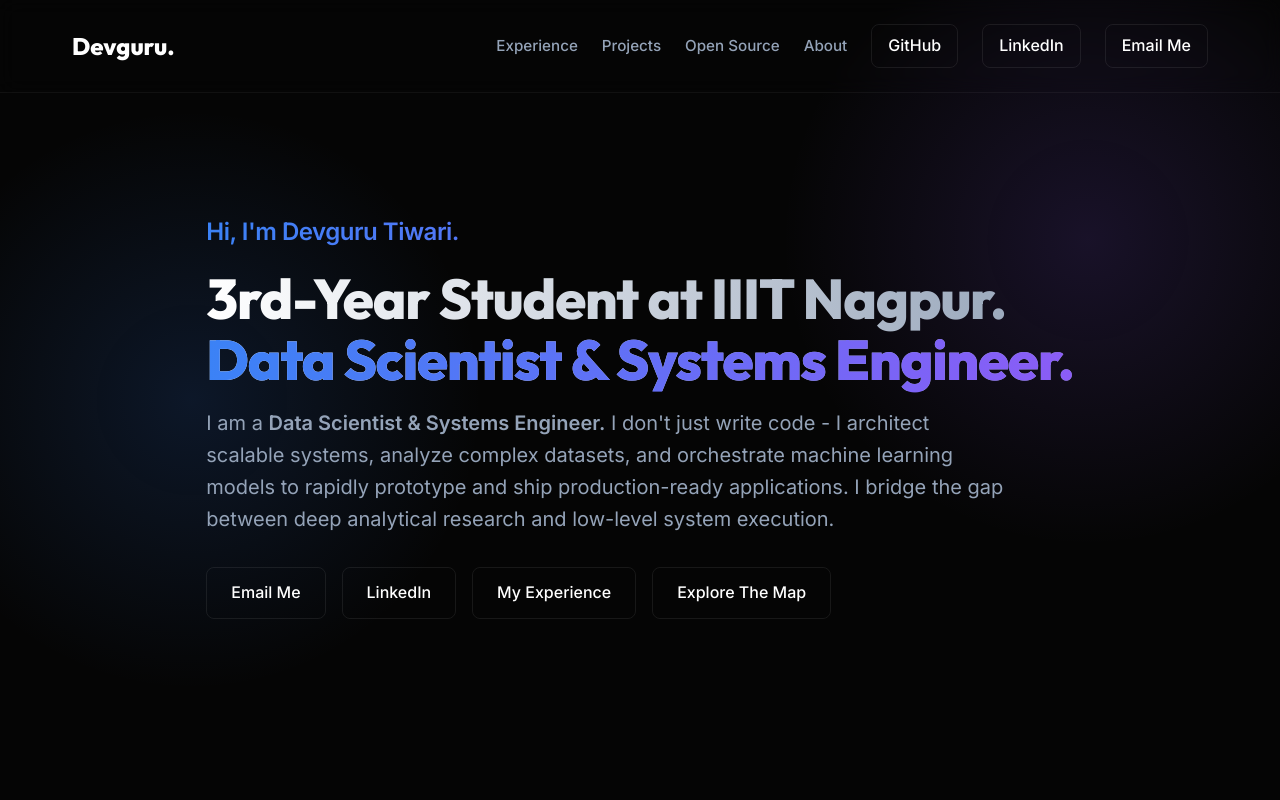
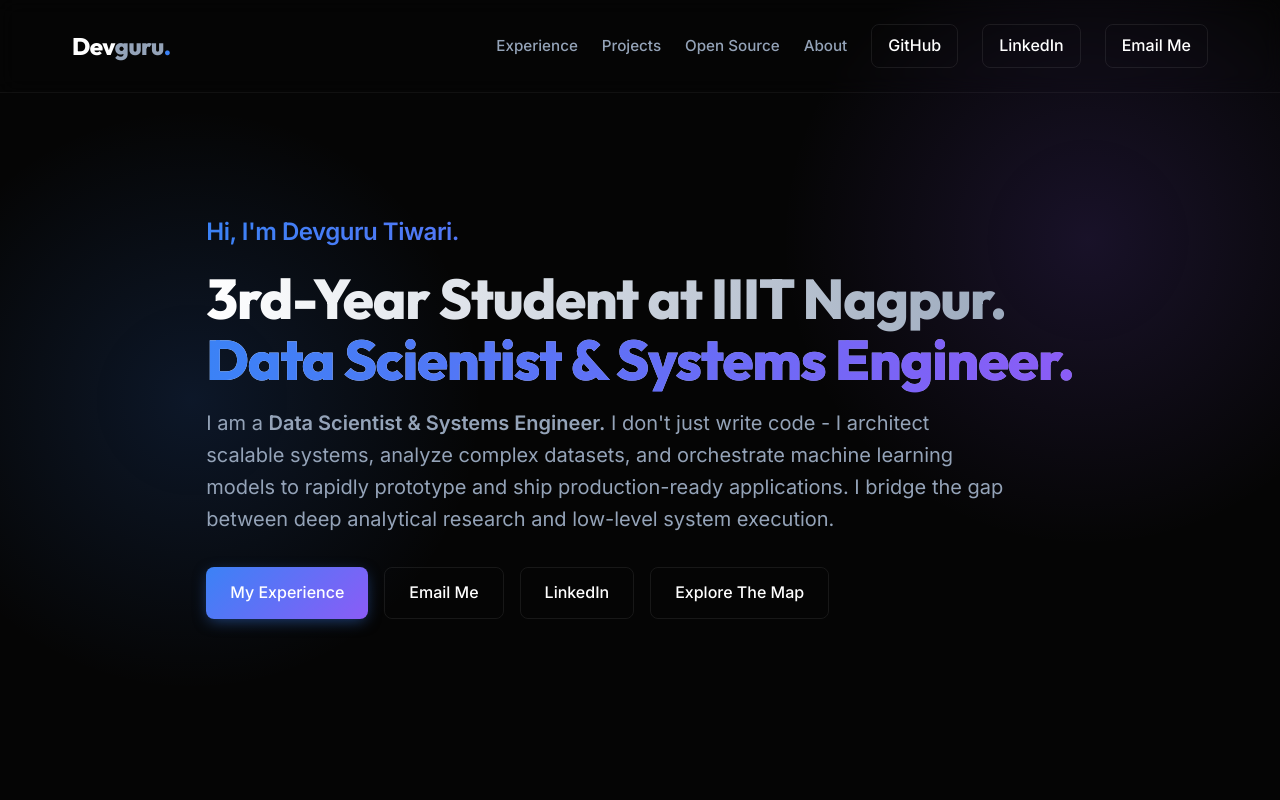
Before and after one commit to Devguru-codes/my_portfolio_website, a React (Vite) app: page / in a window 1280 px wide. Shown: the top 800 px of the page. Built offline with nearby package versions, Linux system fonts and the light colour scheme.

Commit message:
style: updated logo and fixed hero buttons hierarchy

```diff
--- a/src/App.jsx
+++ b/src/App.jsx
@@ -304,7 +304,9 @@ function App() {
     <>
       <nav className="navbar">
         <div className="container nav-content">
-          <a href="#" className="logo">Devguru.</a>
+          <a href="#" className="logo" style={{ textDecoration: 'none', letterSpacing: '-0.5px' }}>
+            <span style={{ color: '#fff' }}>Dev</span><span style={{ color: 'var(--text-secondary)' }}>guru</span><span style={{ color: 'var(--accent-color)' }}>.</span>
+          </a>
           <div style={{ display: 'flex', gap: '1.5rem', alignItems: 'center' }}>
             <a href="#experience" style={{ color: 'var(--text-secondary)', textDecoration: 'none', fontSize: '0.95rem', fontWeight: 500, transition: 'color 0.2s' }} onMouseOver={(e) => e.target.style.color = '#fff'} onMouseOut={(e) => e.target.style.color = 'var(--text-secondary)'}>Experience</a>
             <a href="#map" style={{ color: 'var(--text-secondary)', textDecoration: 'none', fontSize: '0.95rem', fontWeight: 500, transition: 'color 0.2s' }} onMouseOver={(e) => e.target.style.color = '#fff'} onMouseOut={(e) => e.target.style.color = 'var(--text-secondary)'}>Projects</a>
@@ -333,9 +335,9 @@ function App() {
               </p>
 
               <div style={{ display: 'flex', gap: '1rem', flexWrap: 'wrap' }}>
+                <a href="#experience" className="btn btn-primary">My Experience</a>
                 <a href="mailto:devguruatwork@gmail.com" className="btn btn-email">Email Me</a>
                 <a href="https://www.linkedin.com/in/devguru-tiwari/" target="_blank" rel="noreferrer" className="btn btn-linkedin">LinkedIn</a>
-                <a href="#experience" className="btn btn-outline">My Experience</a>
                 <a href="#map" className="btn btn-outline">Explore The Map</a>
               </div>
             </div>
```
